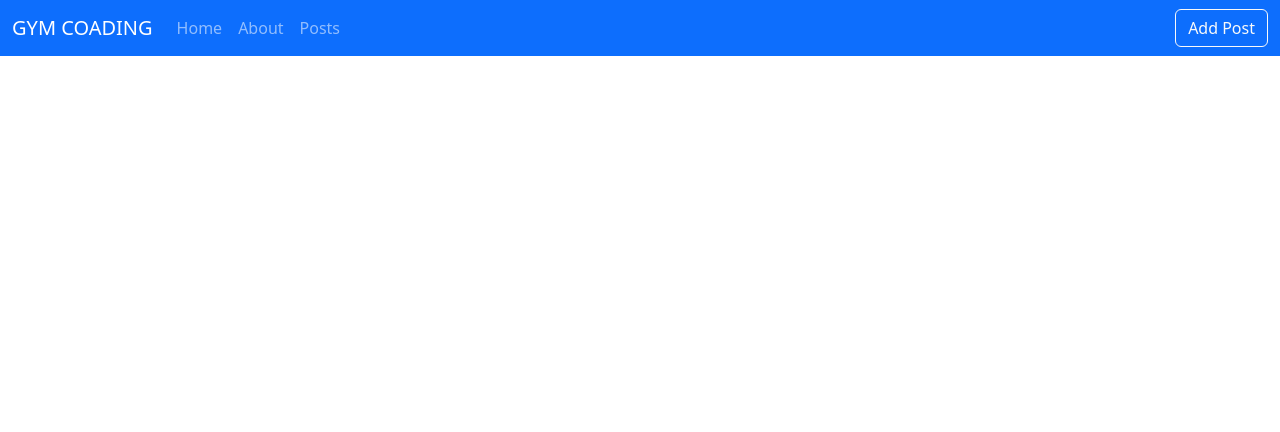
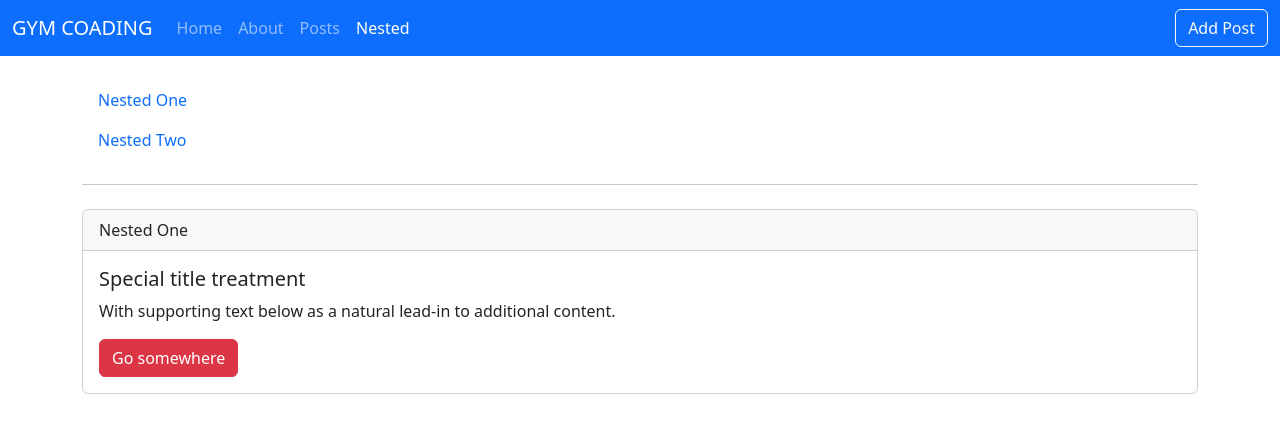
Before and after one commit to whiteDwarff/Vue3_Forum, a Vue app in the folder vue3-posts/: page /nested in a window 1280 px wide. Shown: the top 432 px of the page. Built offline with nearby package versions, Linux system fonts and the light colour scheme.

Commit message:
NotFound && replace commit

```diff
--- a/vue3-posts/src/layout/TheHeader.vue
+++ b/vue3-posts/src/layout/TheHeader.vue
@@ -36,6 +36,11 @@
 								>Posts</router-link
 							>
 						</li>
+						<li class="nav-item">
+							<router-link to="/nested" class="nav-link" active-class="active"
+								>Nested</router-link
+							>
+						</li>
 					</ul>
 					<div class="d-flex" role="search">
 						<button @click="goPage" class="btn btn-outline-light" type="button">
--- a/vue3-posts/src/router/index.js
+++ b/vue3-posts/src/router/index.js
@@ -2,10 +2,6 @@
 import { createRouter, createWebHistory } from 'vue-router';
 
 const routes = [
-	// {
-	// 	path: '/',
-	// 	redirect: '/home',
-	// },
 	{
 		path: '/',
 		name: 'home',
@@ -18,6 +14,8 @@ const routes = [
 		// component: AboutView,
 		component: () => import('@/views/AboutView.vue'),
 	},
+	// --------------------------------------------------------------
+	// post
 	{
 		path: '/posts',
 		name: 'PostList',
@@ -40,6 +38,38 @@ const routes = [
 		name: 'PostEdit',
 		component: () => import('@/views/posts/PostEditView.vue'),
 	},
+	// --------------------------------------------------------------
+	// 중첩 라우터 사용, children
+	{
+		path: '/nested',
+		name: 'Nested',
+		component: () => import('@/views/nested/NesdtedView.vue'),
+		children: [
+			{
+				path: '',
+				name: 'NestedDefault',
+				component: () => import('@/views/nested/NestedOneView.vue'),
+			},
+			{
+				// children의 path에는 / 생략
+				path: 'one',
+				name: 'NestedOne',
+				component: () => import('@/views/nested/NestedOneView.vue'),
+			},
+			{
+				path: 'two',
+				name: 'NestedTwo',
+				component: () => import('@/views/nested/NestedTwoView.vue'),
+			},
+		],
+	},
+	// --------------------------------------------------------------
+	// 유효한 path 값이 없을 경우 NotFound 페이지로 이동
+	{
+		path: '/:pathMatch(.*)*',
+		name: 'NotFound',
+		component: () => import('@/views/NotFoundView.vue'),
+	},
 ];
 const router = createRouter({
 	history: createWebHistory('/'),
--- a/vue3-posts/src/views/AboutView.vue
+++ b/vue3-posts/src/views/AboutView.vue
@@ -1,7 +1,6 @@
 <template>
 	<div>
 		<h2>home view</h2>
-		<p>{{ $route.path }}</p>
 		<button class="btn btn-primary" @click="$router.push('/')">GO HOME</button>
 	</div>
 </template>
--- a/vue3-posts/src/views/HomeView.vue
+++ b/vue3-posts/src/views/HomeView.vue
@@ -1,8 +1,6 @@
 <template>
 	<div>
 		<h2>about view</h2>
-		<p>{{ $route.path }}</p>
-		<p>{{ $route.name }}</p>
 		<button class="btn btn-primary" @click="goAboutPage">GO ABOUT</button>
 	</div>
 </template>
--- /dev/null
+++ b/vue3-posts/src/views/NotFoundView.vue
@@ -0,0 +1,16 @@
+<template>
+	<div class="text-center py-5">
+		<h1>Oops!!</h1>
+		<h2>404-NotFound</h2>
+		<div class="text-muted">요청할 페이지를 찾을 수 없습니다.</div>
+		<div class="mt-4">
+			<router-link to="/">
+				<button class="btn btn-primary">HOME</button>
+			</router-link>
+		</div>
+	</div>
+</template>
+
+<script setup></script>
+
+<style lang="scss" scoped></style>
--- /dev/null
+++ b/vue3-posts/src/views/nested/NesdtedView.vue
@@ -0,0 +1,34 @@
+<template>
+	<div>
+		<ul class="nav nav-pills">
+			<li class="nav-item">
+				<!--
+          :to를 반응형으로 선언하여 replace: true로 사용하면 웹에 히스토리가 쌓이지 않음.
+            (뒤로가기를 눌러도 건너뜀)
+          input을 사용한 페이지를 건너 온 컴포넌트는 replace: true하면 좋을듯?!
+        -->
+				<router-link
+					:to="{ name: 'NestedOne', replace: true }"
+					class="nav-link"
+					active-class="active"
+				>
+					Nested One
+				</router-link>
+				<router-link
+					:to="{ name: 'NestedTwo', replace: true }"
+					class="nav-link"
+					active-class="active"
+				>
+					Nested Two
+				</router-link>
+			</li>
+		</ul>
+		<hr class="my-4" />
+		<!-- 중첩 router 사용 -->
+		<router-view></router-view>
+	</div>
+</template>
+
+<script setup></script>
+
+<style lang="scss" scoped></style>
--- /dev/null
+++ b/vue3-posts/src/views/nested/NestedOneView.vue
@@ -0,0 +1,16 @@
+<template>
+	<div class="card">
+		<div class="card-header">Nested One</div>
+		<div class="card-body">
+			<h5 class="card-title">Special title treatment</h5>
+			<p class="card-text">
+				With supporting text below as a natural lead-in to additional content.
+			</p>
+			<a href="#" class="btn btn-danger">Go somewhere</a>
+		</div>
+	</div>
+</template>
+
+<script setup></script>
+
+<style lang="scss" scoped></style>
--- /dev/null
+++ b/vue3-posts/src/views/nested/NestedTwoView.vue
@@ -0,0 +1,16 @@
+<template>
+	<div class="card">
+		<div class="card-header">Nested Two</div>
+		<div class="card-body">
+			<h5 class="card-title">Special title treatment</h5>
+			<p class="card-text">
+				With supporting text below as a natural lead-in to additional content.
+			</p>
+			<a href="#" class="btn btn-warning">Go somewhere</a>
+		</div>
+	</div>
+</template>
+
+<script setup></script>
+
+<style lang="scss" scoped></style>
```
